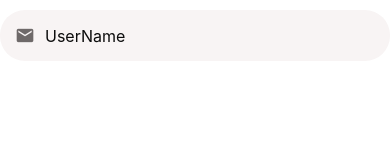
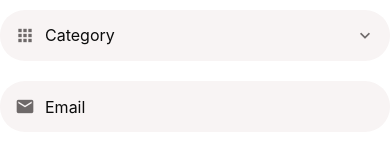
Before and after one commit to jehadabuawwad/done-with-it, a React Native app: screen / in a window 390 px wide. Shown: the top 167 px of the page. Built offline with nearby package versions, Linux system fonts and the light colour scheme.

Commit message:
feat : custom picker component added

```diff
--- a/App.tsx
+++ b/App.tsx
@@ -9,6 +9,7 @@ import { AppTextInput } from "./app/components/AppTextInput";
 import Constants from "expo-constants";
 
 import Screen from "./app/components/Screen";
+import { AppPicker } from "./app/components/AppPicker";
 const DoneWithIt = () => {
   console.log();
 
@@ -24,7 +25,9 @@ const DoneWithIt = () => {
     // </View>
 
     <Screen>
-      <AppTextInput placeholder="UserName" icon='email' />
+      {/* <AppTextInput placeholder="UserName" icon='email' /> */}
+      <AppPicker placeholder="Category" icon='apps' />
+      <AppTextInput placeholder="Email" icon='email' />
     </Screen>
   );
 };
--- /dev/null
+++ b/app/components/AppPicker.tsx
@@ -0,0 +1,54 @@
+import { Platform, StyleSheet, TextInput, View } from "react-native";
+import { MaterialCommunityIcons } from "@expo/vector-icons";
+
+import defaultStyle from "../config/style";
+import colors from "../config/colors";
+import AppText from "./AppText";
+
+interface IAppPickerProps {
+  icon: any;
+  placeholder: string;
+}
+
+export const AppPicker: React.FunctionComponent<IAppPickerProps> = ({
+  icon,
+  placeholder,
+  ...otherProps
+}) => {
+  return (
+    <View style={styles.container}>
+      {icon && (
+        <MaterialCommunityIcons
+          name={icon}
+          size={20}
+          color={colors.medium}
+          style={styles.icon}
+        />
+      )}
+      <AppText style={styles.text}>{placeholder}</AppText>
+      {icon && (
+        <MaterialCommunityIcons
+          name='chevron-down'
+          size={20}
+          color={colors.medium}
+        />
+      )}
+    </View>
+  );
+};
+
+const styles = StyleSheet.create({
+  container: {
+    flexDirection: "row",
+    backgroundColor: colors.light,
+    borderRadius: 25,
+    padding: 15,
+    marginVertical: 10,
+    width: "100%",
+  },
+  icon: {
+    marginRight: 10,
+    paddingTop: Platform.OS === "android" ? 5 : 0,
+  },
+  text: { flex: 1 },
+});
```
